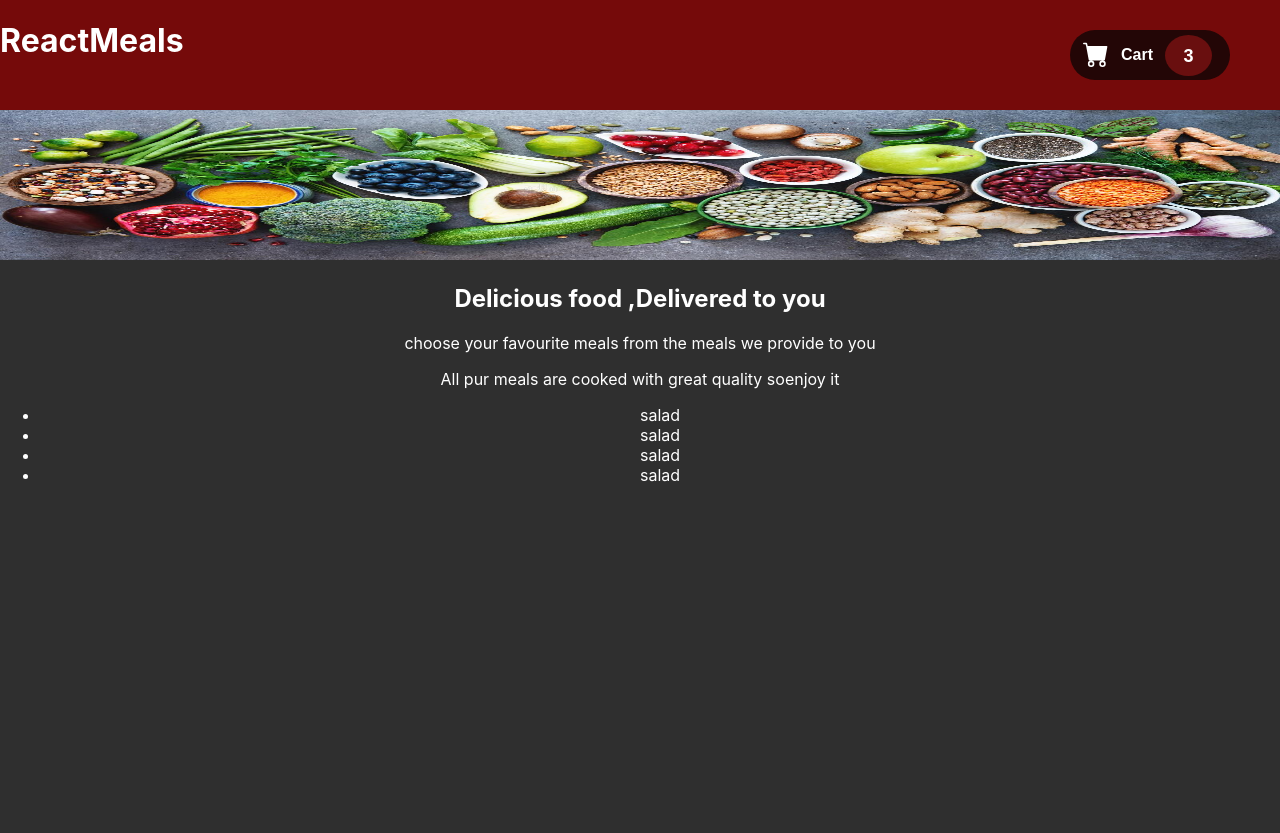
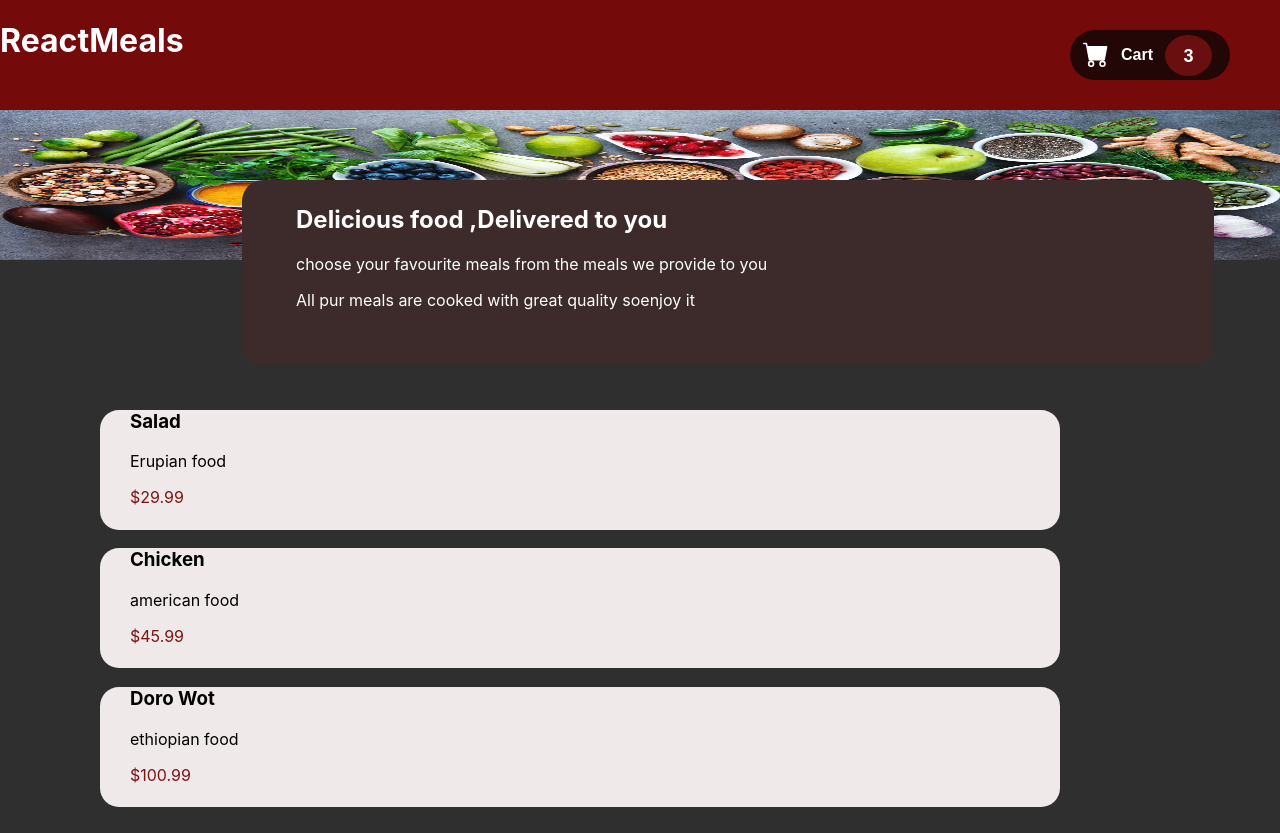
Before and after one commit to mullermad/ReactFoodOrderApp, a React (Create React App) app: page / in a window 1280 px wide. Before the commit the page ends 800 px from the top, so only its background shows below. Built offline with nearby package versions, Linux system fonts and the light colour scheme.

Commit message:
mullermad 3rd  commit

```diff
--- /dev/null
+++ b/src/components/UI/Card.css
@@ -0,0 +1,7 @@
+.card{
+    background-color: rgb(240, 233, 233);
+  border-radius: 19px;
+    height: 120px;
+  width: 60rem;
+/*margin-left: 5rem;/*/
+}
--- /dev/null
+++ b/src/components/UI/Card.jsx
@@ -0,0 +1,9 @@
+import React from 'react'
+import './Card.css'
+const Card = (props) => {
+  return (
+    <div className='card'>{props.children}</div>
+  )
+}
+
+export default Card;
--- a/src/components/meals/AvailableMeals.jsx
+++ b/src/components/meals/AvailableMeals.jsx
@@ -1,43 +1,48 @@
 import React from 'react';
+
 import './Availablemeals.css'
+import MealItem from './MealItem/MealItem';
+
 
 const DummyMeals = [
   {
     id: "m1",
-    name: "salad",
-    disription: "american delicious food",
+    name: "Salad",
+    discription: "Erupian food",
     price: 29.99,
   },
   {
     id: "m2",
-    name: "salad",
-    disription: "american delicious food",
-    price: 29.99,
+    name: "Chicken",
+    discription: "american food",
+    price: 45.99,
   },
   {
     id: "m3",
-    name: "salad",
-    disription: "american delicious food",
-    price: 29.99,
-  },
-  {
-    id: "m4",
-    name: "salad",
-    disription: "american delicious food",
-    price: 29.99,
+    name: "Doro Wot",
+    discription: "ethiopian food",
+    price: 100.99,
   },
 ];
 
 const AvailableMeals = () => {
-    const MealList = DummyMeals.map(meal=>{
-        return <li>{meal.name}</li>
+      const MealList = DummyMeals.map(meal=>{
+        return (
+          <MealItem
+            key={meal.id}
+            name={meal.name}
+            discription={meal.discription}
+            price={meal.price}
+          />
+        );
     })
   return (
-    <section className='Availablemeals'>
-        <ul>
-            {MealList}
-        </ul>
-    </section>  )
+    <section className="Availablemeals">
+
+        <ul>{MealList}</ul>
+
+    </section>
+  );
 }
 
 export default AvailableMeals;
--- a/src/components/meals/Availablemeals.css
+++ b/src/components/meals/Availablemeals.css
@@ -1,3 +1,8 @@
 .Availablemeals{
-    color: white;
+    margin: 10px;
+ display: flex;
+
 }
+li{
+    list-style-type: none;
+}
--- /dev/null
+++ b/src/components/meals/MealItem/MealItem.css
@@ -0,0 +1,6 @@
+.mealItem{
+    padding-left: 30px;
+}
+.mealItem-price{
+    color: rgb(123, 20, 20);
+}
--- /dev/null
+++ b/src/components/meals/MealItem/MealItem.jsx
@@ -0,0 +1,25 @@
+import React from 'react'
+import Card from "../../UI/Card";
+import './MealItem.css';
+
+const MealItem = (props) => {
+    const price=`$${props.price.toFixed(2)}`;
+  return (
+    <Card>
+      <li className="mealItem">
+        <div>
+          <h1 className="mealItem-name">{props.name}</h1>
+          <div className="mealItem-discription">
+            <p>{props.discription}</p>
+          </div>
+          <div className="mealItem-price">{price}</div>
+        </div>
+        <div>
+            {/* form will be implemented here */}
+        </div>
+      </li>
+    </Card>
+  );
+}
+
+export default MealItem;
--- a/src/components/meals/Meals.css
+++ b/src/components/meals/Meals.css
@@ -1,3 +1,9 @@
 .meals{
-    text-align: center;
+    align-items: center;
+   position: absolute;
+   top:180px;
+   left: 50px;
+
+
+
 }
--- a/src/components/meals/Meals.jsx
+++ b/src/components/meals/Meals.jsx
@@ -5,7 +5,7 @@ import './Meals.css'
 
 const Meals = () => {
   return (
-    <section className='meals'>
+    <section className="meals">
       <MealsSummery />
       <AvailableMeals />
     </section>
--- a/src/components/meals/MealsSummery.css
+++ b/src/components/meals/MealsSummery.css
@@ -1,4 +1,16 @@
 .mealssummery{
 color: white;
+background-color: rgb(61, 42, 42);
+height: 180px;
+width: 90%;
+ margin-left: 12rem;
+ padding-left: 54px;
+ padding-top: 5px;
+  border-radius: 21px;
+
+
+
+
+
 
 }
```
Also changed, not shown: src/components/meals/MealItem/MealItemForm.jsx (added, +9 -0 lines), src/components/meals/meals.css (added).
